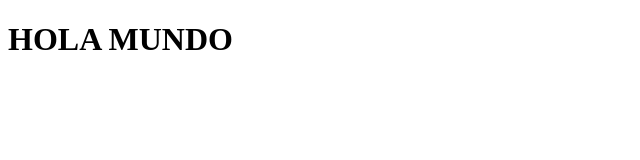
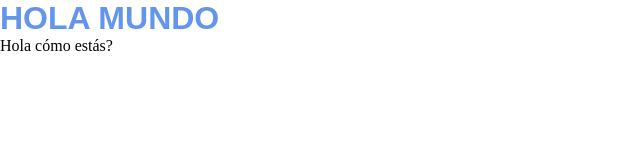
Before and after one commit to gerrama88/Desaf-o-Repositorio-Github, a plain HTML site: page index.html in a window 1280 px wide. Shown: the whole page, without its empty margins (0-640 px from the left). Drawn offline with Linux system fonts and the light colour scheme.

Commit message:
Agregamos estilos al H1

```diff
--- a/css/style.css
+++ b/css/style.css
@@ -0,0 +1,9 @@
+*{
+    margin: 0;
+    padding: 0;
+    box-sizing: border-box;
+}
+h1{
+    font-family: sans-serif;
+    color: cornflowerblue;
+}
--- a/index.html
+++ b/index.html
@@ -5,8 +5,10 @@
     <meta http-equiv="X-UA-Compatible" content="IE=edge">
     <meta name="viewport" content="width=device-width, initial-scale=1.0">
     <title>Document</title>
+    <link rel="stylesheet" href="./css/style.css">
 </head>
 <body>
     <h1>HOLA MUNDO</h1>
+    <p>Hola cómo estás?</p>
 </body>
 </html>
```
